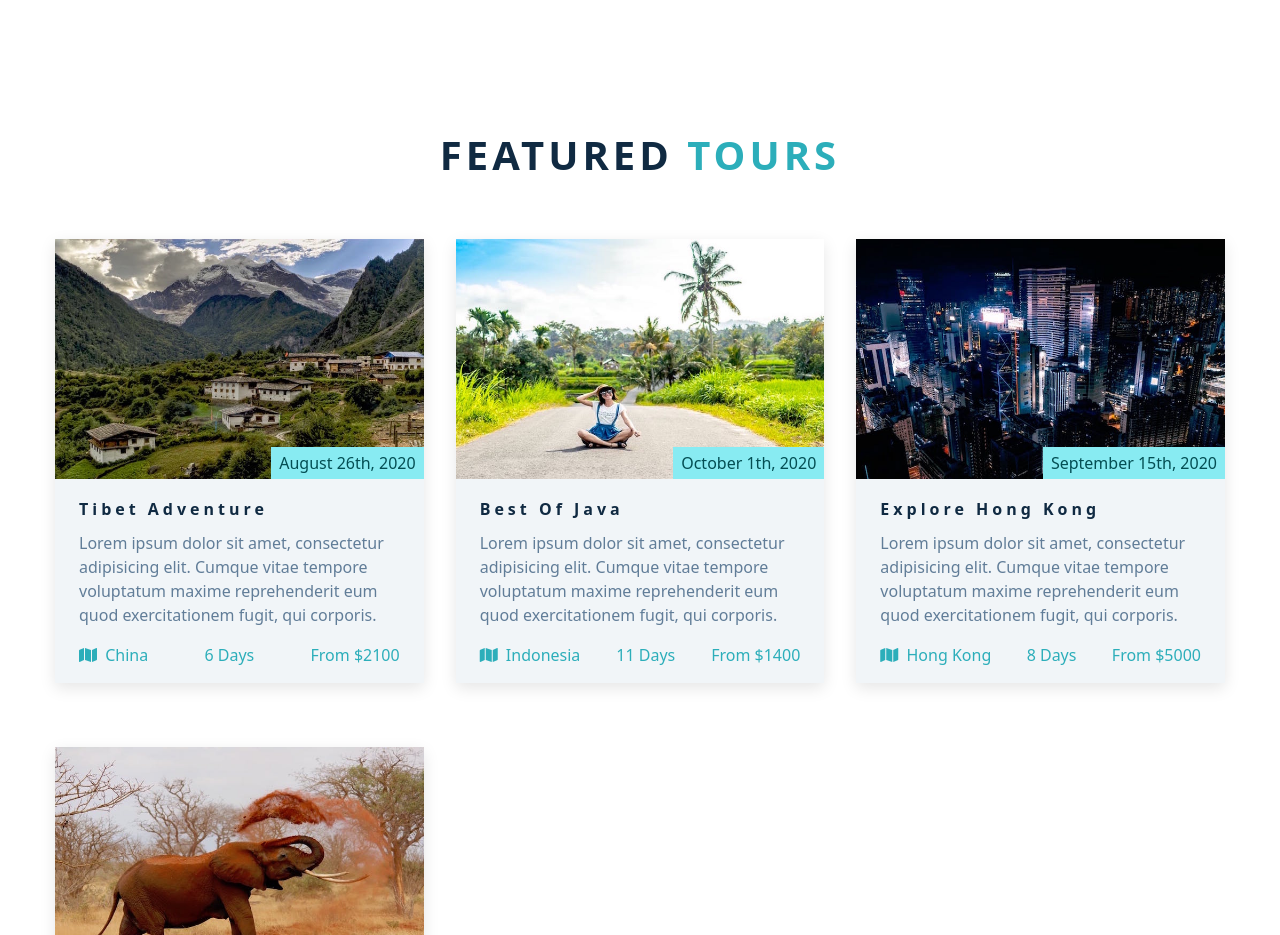
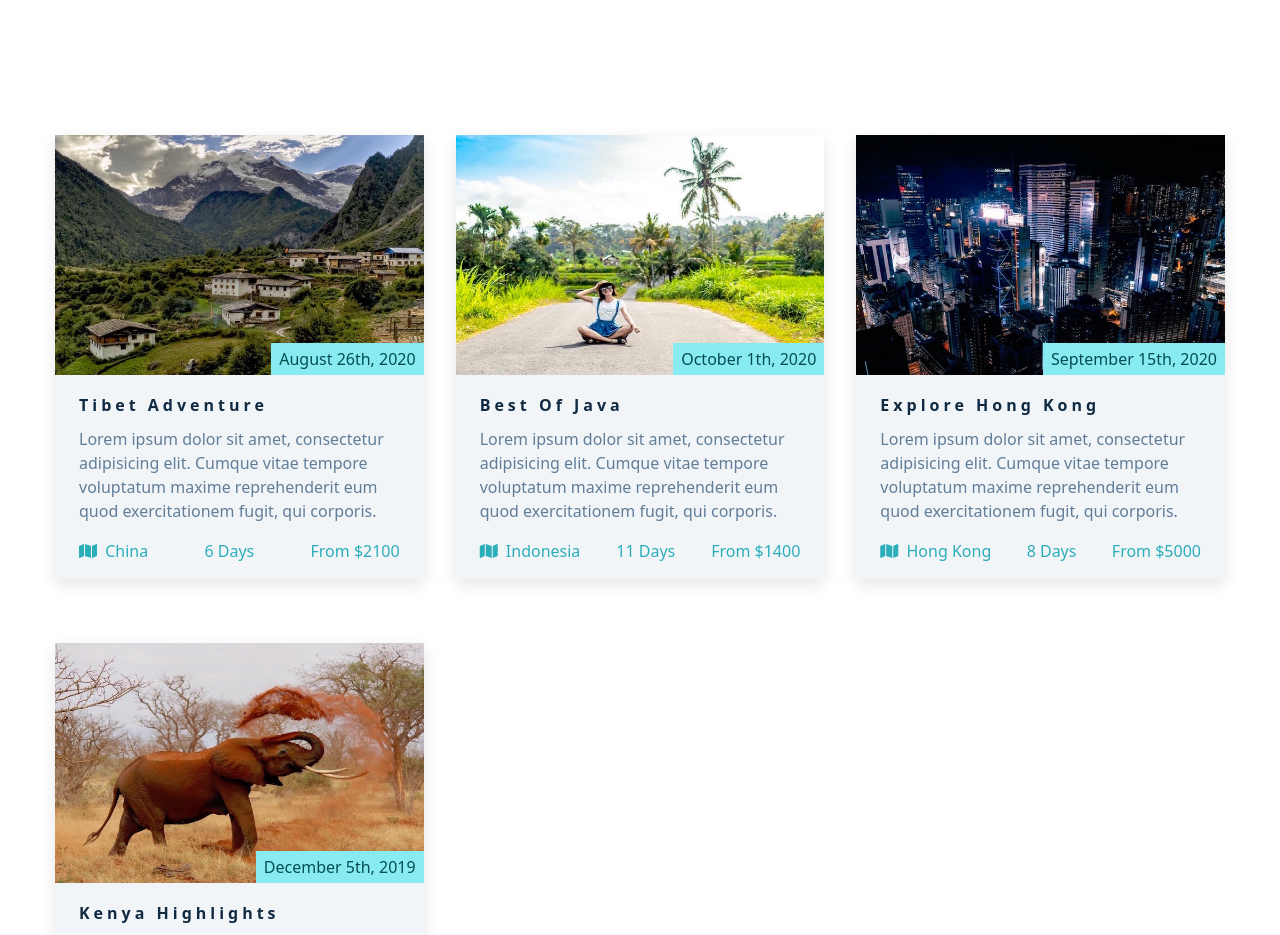
Before and after one commit to arianbod/React-Starter-kit-Landing-page-, a React (Create React App) app: page / in a window 1280 px wide. Shown: the part 1920-2855 px from the top of the page. Built offline with nearby package versions, Linux system fonts and the light colour scheme.

Commit message:
Remove Tours addional Title

```diff
--- a/src/components/Tours.js
+++ b/src/components/Tours.js
@@ -14,10 +14,6 @@ const Tours = () => {
         <section classNameName="section" id="tours">
             <Title titlePart1="featured" titlePart2="tours" />
             <section className="section" id="tours">
-                <div className="section-title">
-                    <h2>featured <span>tours</span></h2>
-                </div>
-
                 <div className="section-center featured-center">
 
                     {tours.map((tour, index) => {
```
